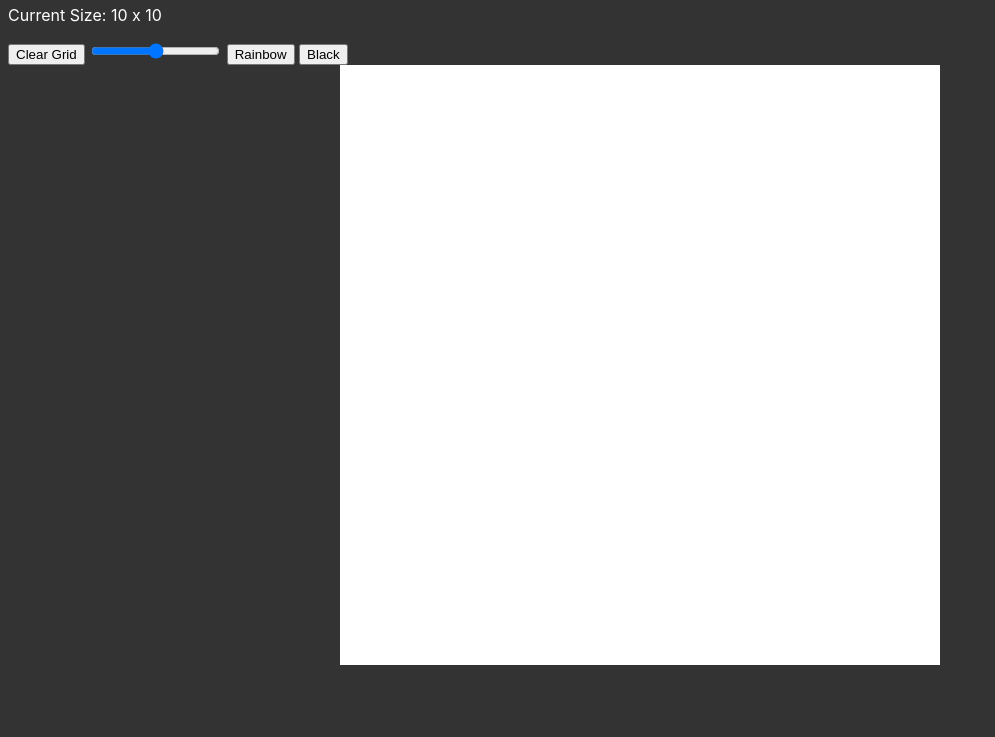
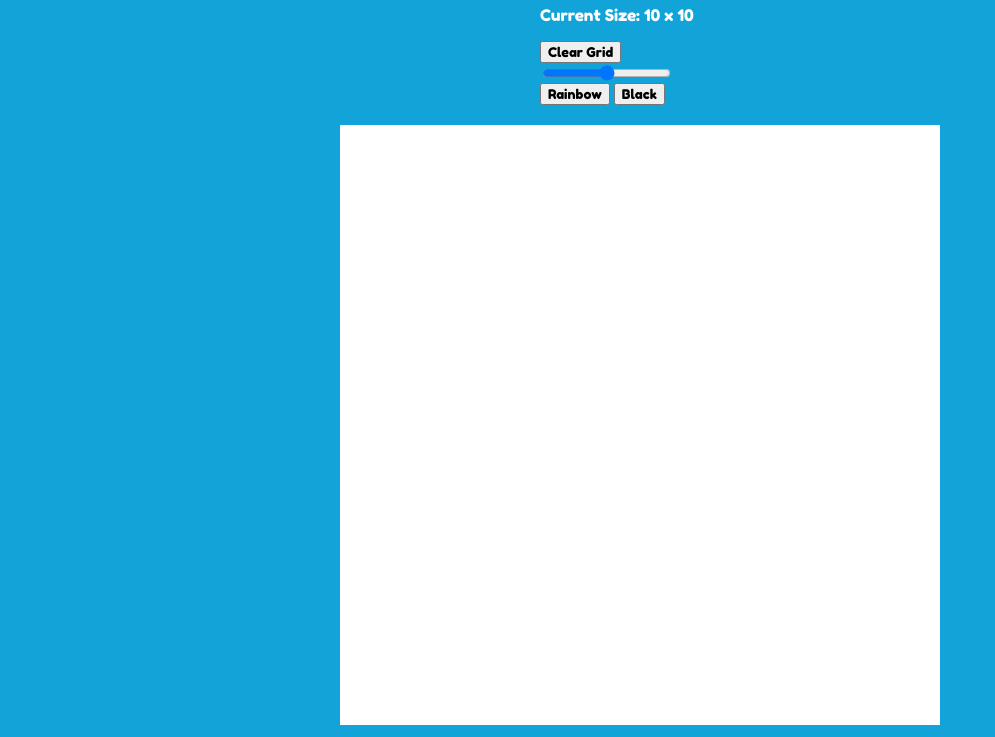
Before and after one commit to liwll/etch-a-sketch, a plain HTML site: page index.html in a window 1280 px wide. Shown: the part 63-800 px from the top of the page, without its empty margins (0-995 px from the left). Drawn offline with Linux system fonts and the light colour scheme.

Commit message:
Styling update

```diff
--- a/index.html
+++ b/index.html
@@ -2,6 +2,7 @@
     <head>
         <title>Etch-a-Sketch</title>
         <link rel=stylesheet href="./style.css">
+        <link href="https://fonts.googleapis.com/css2?family=Fredoka+One&display=swap" rel="stylesheet">
     </head>
     <body>
         <h1>Draw Something</h1>
--- a/style.css
+++ b/style.css
@@ -1,7 +1,16 @@
 body {
-    background-color: #333;
+    background-color: #12a4d9;
     color: white;
-    font-family: -apple-system, BlinkMacSystemFont, 'Segoe UI', Roboto, Oxygen, Ubuntu, Cantarell, 'Open Sans', 'Helvetica Neue', sans-serif;
+    font-family: 'Fredoka One', cursive;
+}
+
+.control-panel {
+    width: 200px;
+    margin: 20px auto;
+}
+
+button {
+    font-family: inherit;
 }
 
 .grid {
```
